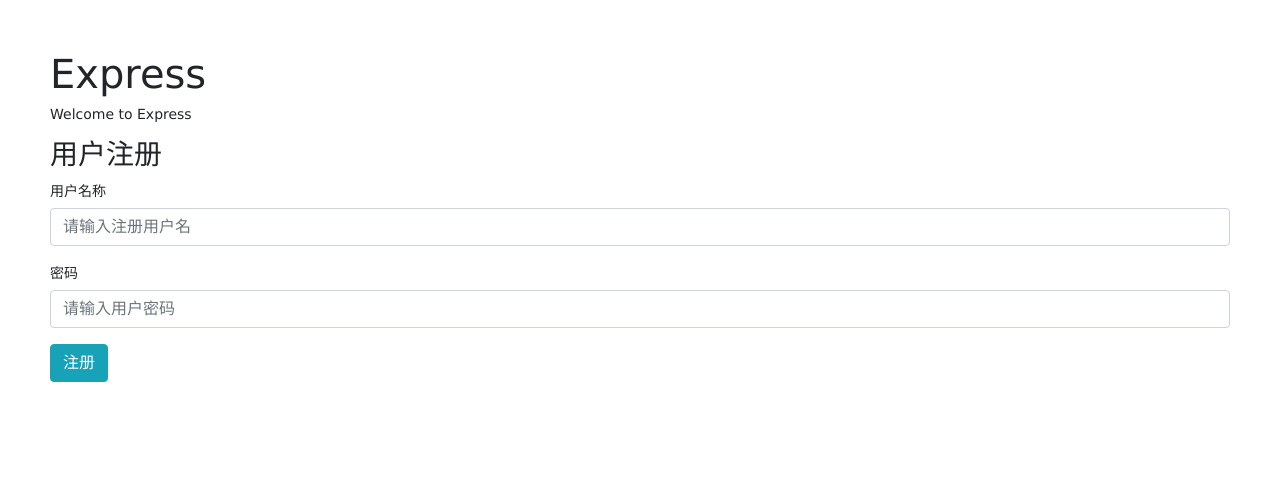
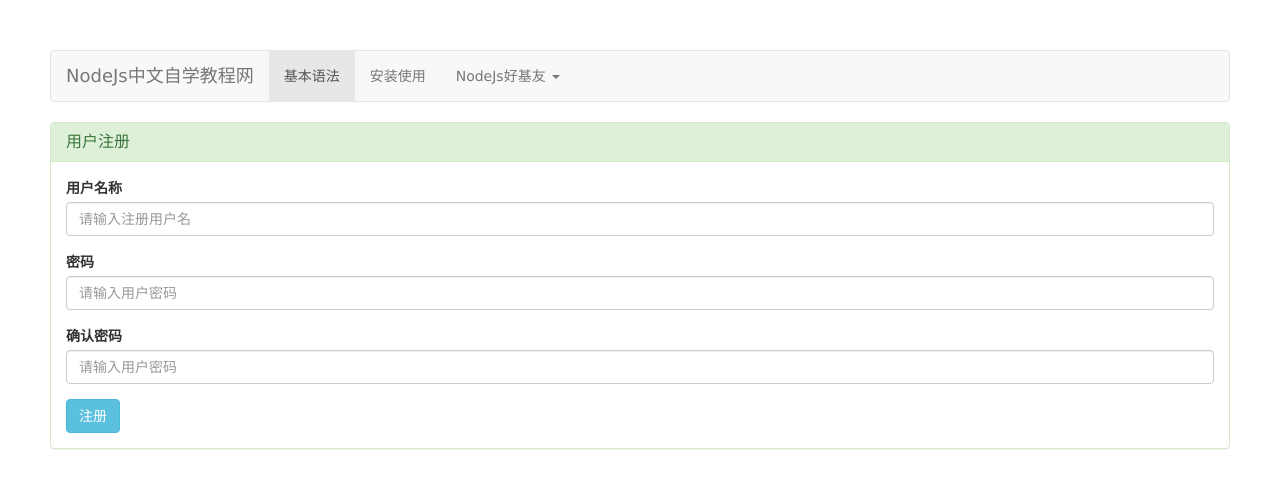
Before and after one commit to kkdds2017/nodecms, a Node server app: page / in a window 1280 px wide. Shown: the top 488 px of the page. Run offline with Node 20, Linux system fonts and the light colour scheme; some libraries are stand-ins or nearby versions.

Commit message:
beatiful

```diff
--- a/views/index.ejs
+++ b/views/index.ejs
@@ -1,15 +1,44 @@
 <!DOCTYPE html>
-	<link rel="stylesheet" href="http://cdn.static.runoob.com/libs/bootstrap/3.3.7/css/bootstrap.min.css">
-	<script src="http://cdn.static.runoob.com/libs/jquery/2.1.1/jquery.min.js"></script>
-	<script src="http://cdn.static.runoob.com/libs/bootstrap/3.3.7/js/bootstrap.min.js"></script>
 <html>
   <head>
+    <link rel="stylesheet" href="http://cdn.static.runoob.com/libs/bootstrap/3.3.7/css/bootstrap.min.css">
     <title><%= title %></title>
     <link rel='stylesheet' href='/stylesheets/style.css' />
+    <script src="http://cdn.static.runoob.com/libs/jquery/2.1.1/jquery.min.js"></script>
+	<script src="http://cdn.static.runoob.com/libs/bootstrap/3.3.7/js/bootstrap.min.js"></script>
   </head>
   <body>
-    <h1><%= title %></h1>
-    <p>Welcome to <%= title %></p>
+  <!--
+ 这个导航我其实不喜欢，但是没办法，项目组长的媳妇喜欢|fuck
+ -->
+ <nav class="navbar navbar-default" role="navigation">
+    <div class="container-fluid">
+    <div class="navbar-header">
+        <a class="navbar-brand" href="#">NodeJs中文自学教程网</a>
+    </div>
+    <div>
+        <ul class="nav navbar-nav">
+            <li class="active"><a href="#">基本语法</a></li>
+            <li><a href="#">安装使用</a></li>
+            <li class="dropdown">
+                <a href="#" class="dropdown-toggle" data-toggle="dropdown">
+                    NodeJs好基友
+                    <b class="caret"></b>
+                </a>
+                <ul class="dropdown-menu">
+                    <li><a href="#">npm模块安装</a></li>
+                    <li><a href="#">Express框架语言</a></li>
+                    <li><a href="#">JADE模板语言</a></li>
+                    <li class="divider"></li>
+                    <li><a href="#">Monogodb数据库</a></li>
+                    <li class="divider"></li>
+                    <li><a href="#">其他的中间件</a></li>
+                </ul>
+            </li>
+        </ul>
+    </div>
+    </div>
+</nav>
 <div class="panel panel-success">
 <div class="panel-heading">
  <h3 class="panel-title">用户注册</h3>
@@ -22,7 +51,11 @@
   </div>
    <div class="form-group">
     <label for="name">密码</label>
-    <input type="text" class="form-control" name="password" id="password" placeholder="请输入用户密码">
+    <input type="password" class="form-control" name="password" id="password" placeholder="请输入用户密码">
+  </div>
+  <div class="form-group">
+    <label for="name">确认密码</label>
+    <input type="password" class="form-control" name="password" id="password" placeholder="请输入用户密码">
   </div>
   <button type="submit" class="btn btn-info">注册</button>
 </form>
```
